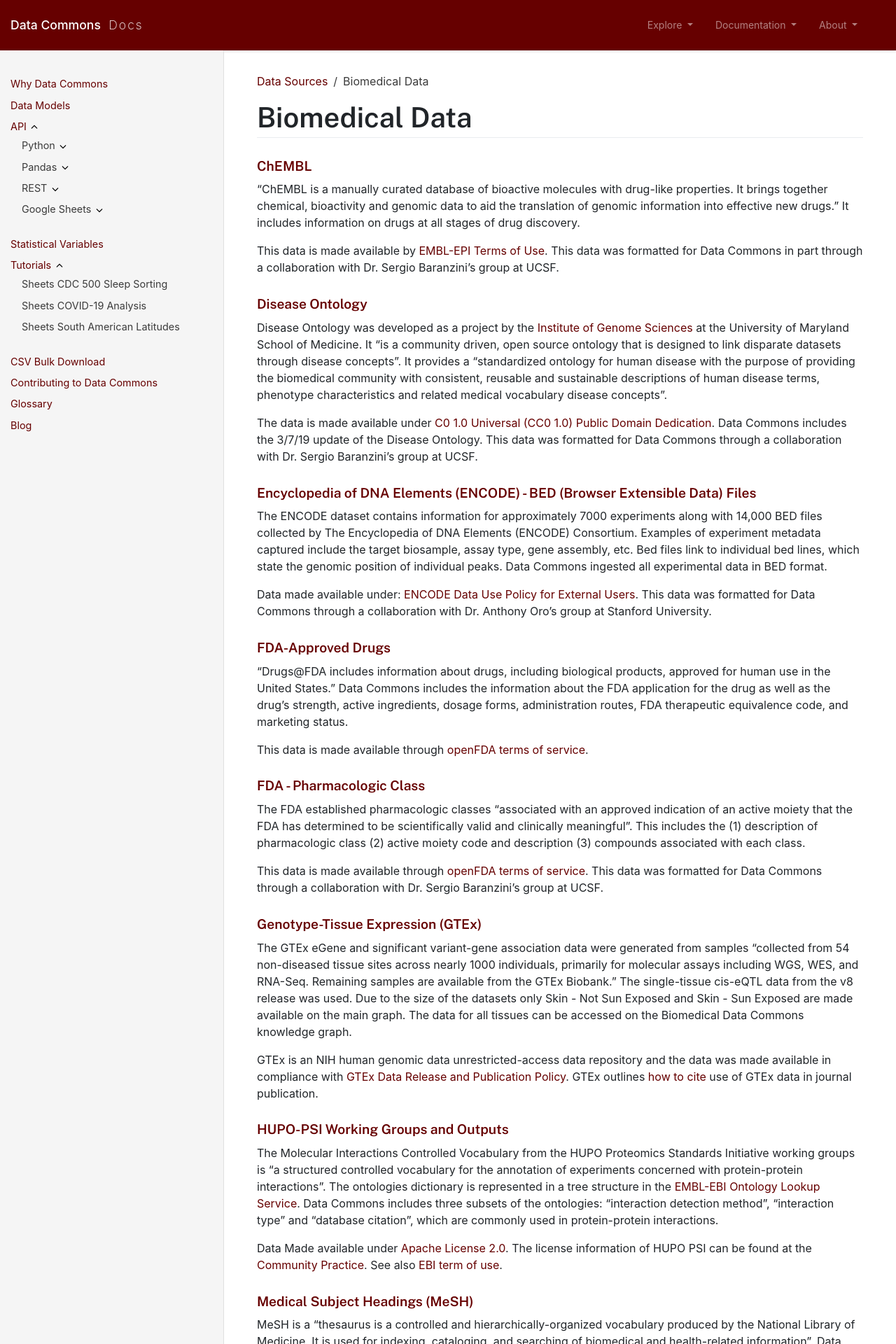
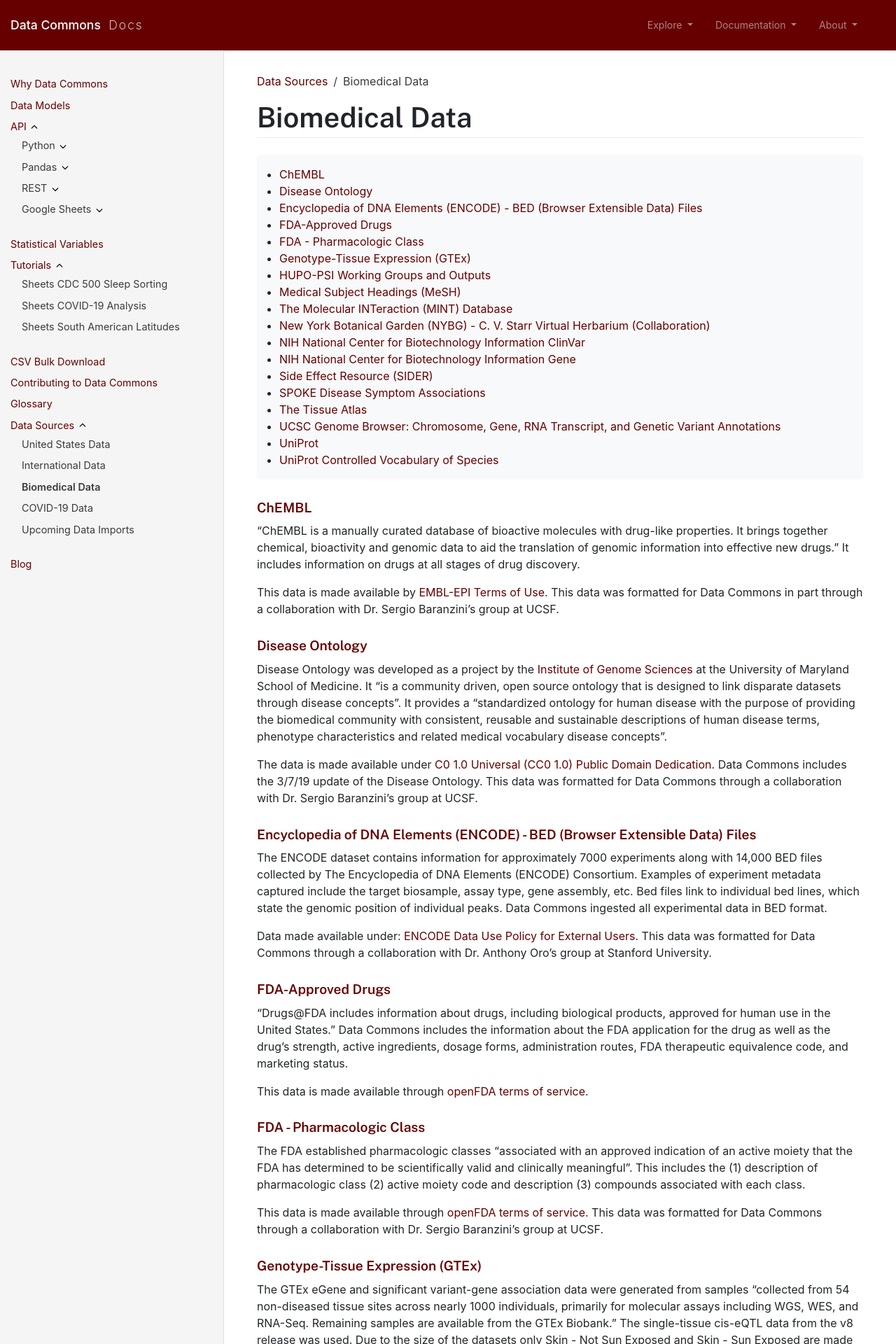
Before and after one commit to datacommonsorg/docsite, a Jekyll site: the page built from datasets/biomedical.md, in a window 1280 px wide. Shown: the top 1920 px of the page at 70% size. Built offline with Jekyll 4.4.1, drawn with Linux system fonts in a browser that asks for light colours; comment, search, counter and statistics services are not loaded.

Commit message:
add toc and expose data sources pages (#194)
* add toc and expose data sources pages

* address comments

```diff
--- a/_sass/markup.scss
+++ b/_sass/markup.scss
@@ -88,3 +88,9 @@
 main table {
   margin-bottom: 1rem;
 }
+
+#markdown-toc {
+  background: var(--light);
+  padding: 1rem 2rem;
+  border-radius: 5px;
+}
--- a/datasets/biomedical.md
+++ b/datasets/biomedical.md
@@ -5,7 +5,11 @@
 parent: Data Sources
 ---
 
+{:.no_toc}
 # Biomedical Data
+
+* TOC
+{:toc}
 
 #### [ChEMBL](https://www.ebi.ac.uk/chembl/)
 "ChEMBL is a manually curated database of bioactive molecules with drug-like properties. It brings together chemical, bioactivity and genomic data to aid the translation of genomic information into effective new drugs." It includes information on drugs at all stages of drug discovery.
```
Also changed, not shown: datasets/covid19.md (+4 -0 lines), datasets/index.md (+0 -1 lines), datasets/international.md (+4 -0 lines), datasets/united_states.md (+4 -0 lines).
